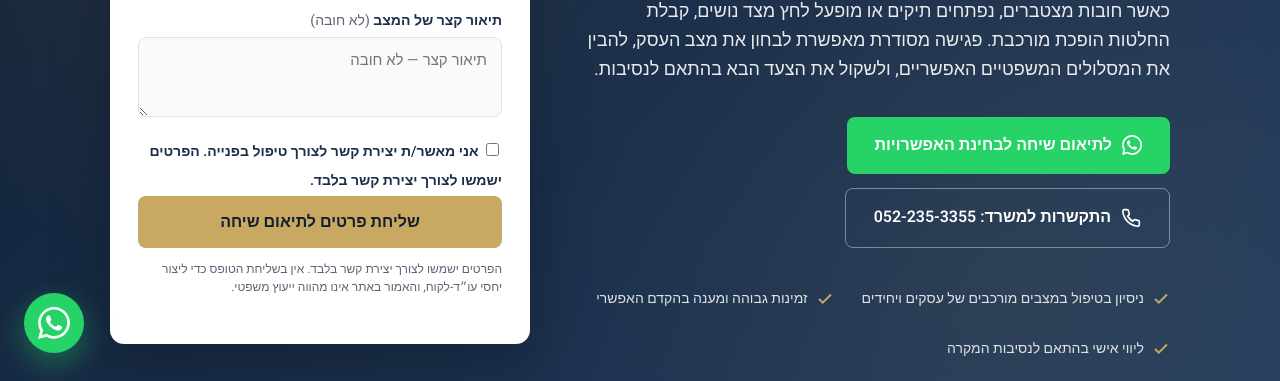
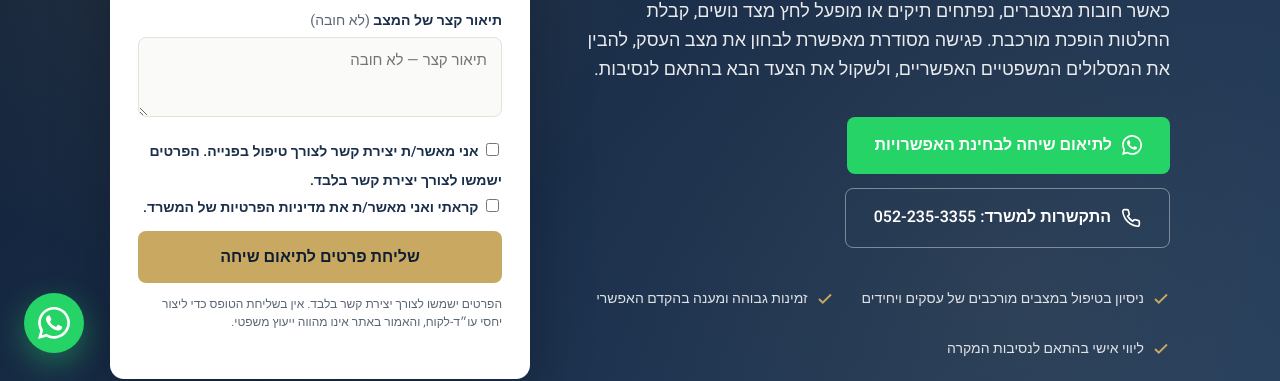
Before and after one commit to Daniella1111/index, a plain HTML site: page index.html in a window 1280 px wide. Shown: the part 423-804 px from the top of the page. Drawn offline with Linux system fonts and the light colour scheme.

Commit message:
Update index.html

```diff
--- a/index.html
+++ b/index.html
@@ -263,6 +263,10 @@
           <label class="privacy-checkbox">
             <input type="checkbox" required>
             <span>אני מאשר/ת יצירת קשר לצורך טיפול בפנייה. הפרטים ישמשו לצורך יצירת קשר בלבד.</span>
+          </label>
+          <label class="privacy-checkbox">
+            <input type="checkbox" required>
+            <span>קראתי ואני מאשר/ת את <a href="https://www.solomon-adv.com/מדיניות-פרטיות" target="_blank" rel="noopener">מדיניות הפרטיות</a> של המשרד.</span>
           </label>
           <button type="submit" class="btn-submit">שליחת פרטים לתיאום שיחה</button>
         </form>
```
